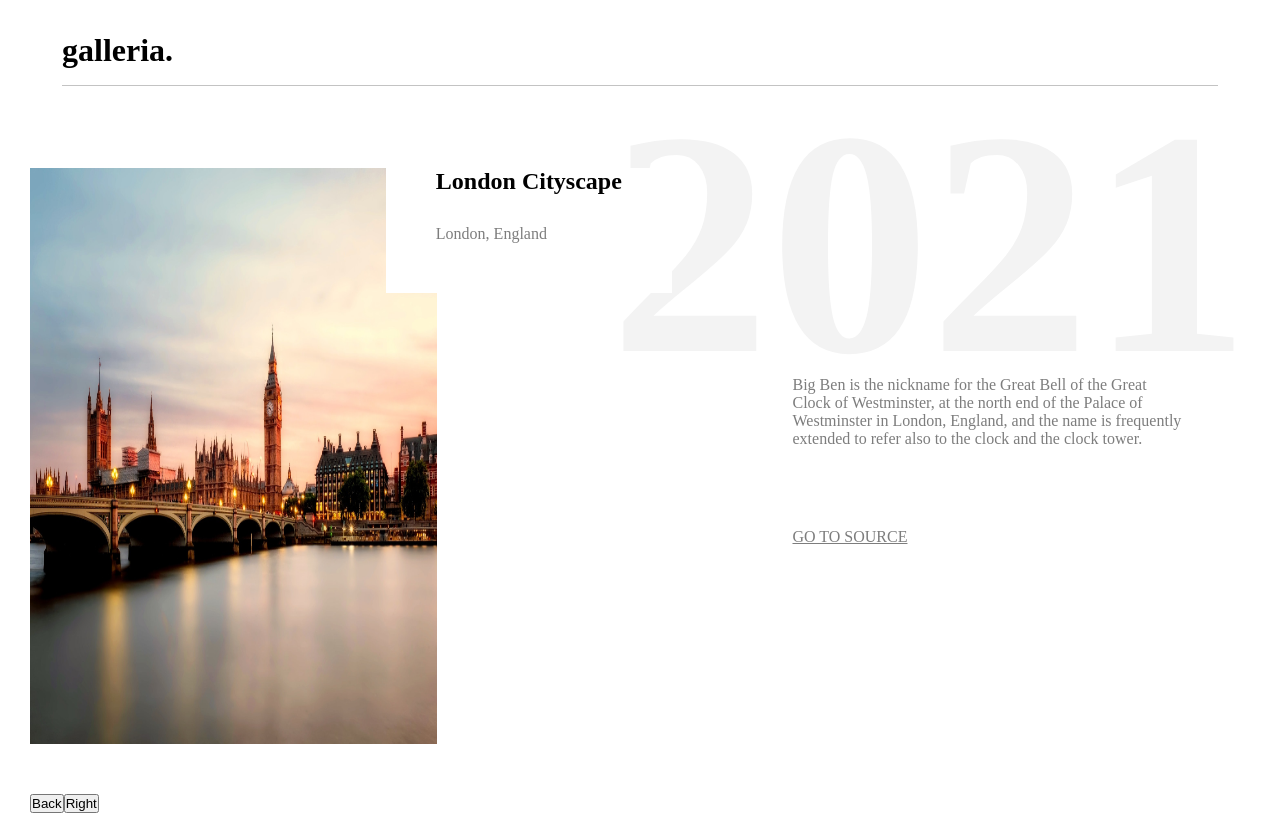
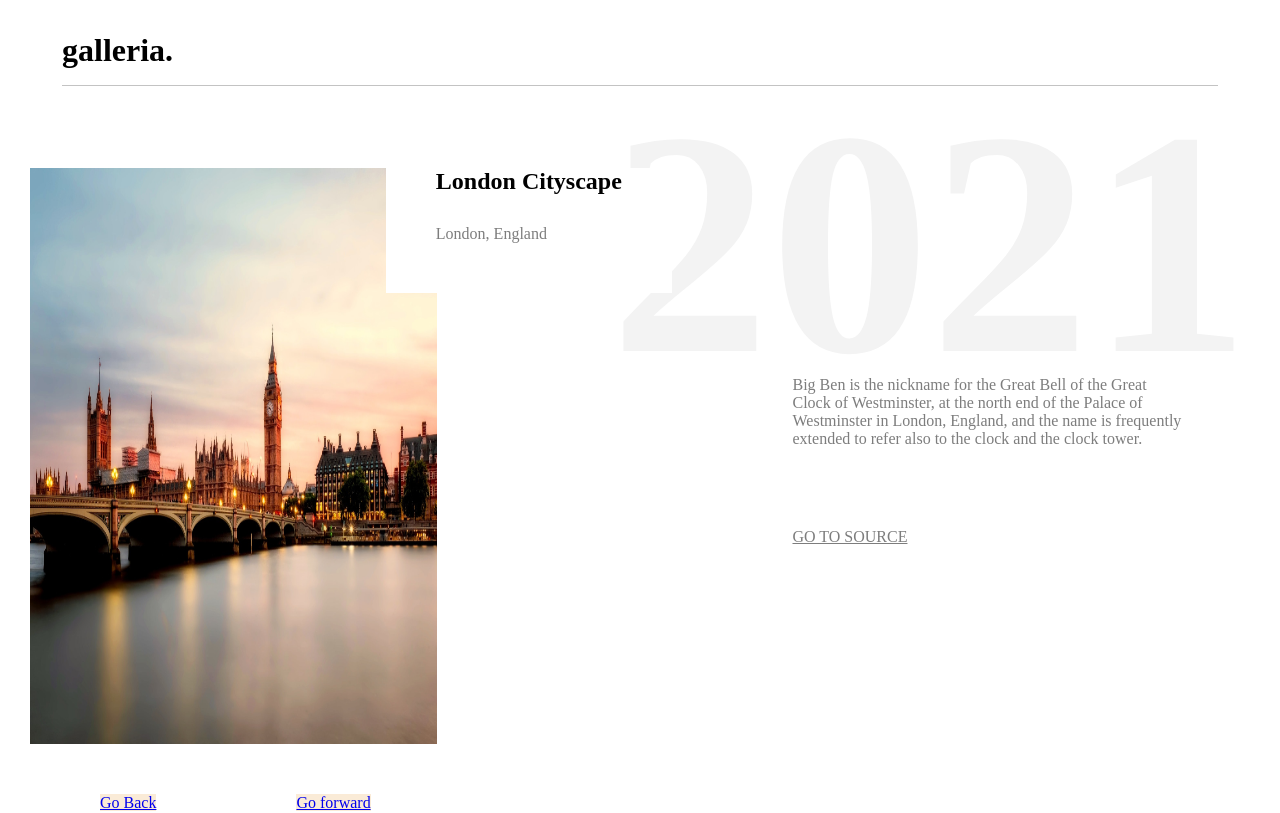
Before and after one commit to AndreiLhu/Gallery, a React (Vite) app: page /1 in a window 1280 px wide. Built offline with nearby package versions, Linux system fonts and the light colour scheme.

Commit message:
Added back and forward buttons in footer.

```diff
--- a/src/App.tsx
+++ b/src/App.tsx
@@ -1,19 +1,7 @@
-import React from 'react';
-import { Route, Routes } from 'react-router-dom';
-import Gallery from './components/Gallery';
-import Slide from './components/Slide';
-import PageHeader from './components/PageHeader';
+import Home from './components/Home';
 
 function App() {
-  return (
-    <React.Fragment>
-      <PageHeader />
-      <Routes>
-        <Route path="/" element={<Gallery />} />
-        <Route path="/:id" element={<Slide />} />
-      </Routes>
-    </React.Fragment>
-  );
+  return <Home />;
 }
 
 export default App;
--- a/src/components/Gallery.tsx
+++ b/src/components/Gallery.tsx
@@ -7,8 +7,8 @@ const Gallery: React.FC = () => {
   return (
     <>
       <div className="mainGalleryDiv">
-        {images.map((i) => {
-          return <Image image={i} />;
+        {images.map((i, id) => {
+          return <Image image={i} key={id} />;
         })}
       </div>
     </>
--- /dev/null
+++ b/src/components/Home.tsx
@@ -0,0 +1,17 @@
+import React from 'react';
+import PageHeader from './PageHeader';
+import { Route, Routes } from 'react-router';
+import Gallery from './Gallery';
+import Slide from './Slide';
+
+export default function Home() {
+  return (
+    <React.Fragment>
+      <PageHeader />
+      <Routes>
+        <Route path="/" element={<Gallery />} />
+        <Route path="/:id" element={<Slide />} />
+      </Routes>
+    </React.Fragment>
+  );
+}
--- a/src/components/Slide.tsx
+++ b/src/components/Slide.tsx
@@ -1,5 +1,5 @@
 import React from 'react';
-import { useParams } from 'react-router-dom';
+import { Link, useParams } from 'react-router-dom';
 import { images } from '../data/items';
 import { IImage } from '../interfaces/Image';
 
@@ -9,6 +9,19 @@ const Slide: React.FC = () => {
   const [currentlySelectedId, setCurrentlySelectedId] = React.useState<number>(
     parseInt(id as string)
   );
+
+  const isReady = () => {
+    return images.length > 0;
+  };
+
+  let nextSlide = null;
+  let previousSlide = null;
+  const targetObj = currentlySelectedId;
+
+  if (isReady()) {
+    nextSlide = targetObj >= 10 ? 1 : targetObj + 1;
+    previousSlide = targetObj > 1 ? targetObj - 1 : null;
+  }
 
   React.useEffect(() => {
     const matchingImage = images.find(
@@ -24,6 +37,13 @@ const Slide: React.FC = () => {
     );
     setImage(matchingImage);
   }, [currentlySelectedId]);
+  const handleForwardClick = React.useCallback(() => {
+    setCurrentlySelectedId(currentlySelectedId + 1);
+    const matchingImage = images.find(
+      (image) => image.id === currentlySelectedId
+    );
+    setImage(matchingImage);
+  }, [currentlySelectedId]);
 
   if (image == null) {
     return null;
@@ -31,7 +51,9 @@ const Slide: React.FC = () => {
 
   console.log(currentlySelectedId);
 
-  return (
+  return !isReady() ? (
+    <div>Loading</div>
+  ) : (
     <React.Fragment>
       <div className="mainCardDiv">
         <img src={image.imgUrl} className="cardImage" />
@@ -52,9 +74,13 @@ const Slide: React.FC = () => {
           </a>
         </div>
       </div>
-      <div>
-        <button onClick={handleBackClick}>Back</button>
-        <button>Right</button>
+      <div className="slideControls">
+        <Link onClick={handleBackClick} to={`/${previousSlide}`}>
+          <span className="slideButton">Go Back</span>
+        </Link>
+        <Link to={`/${nextSlide}`} onClick={handleForwardClick}>
+          <span className="slideButton">Go forward</span>
+        </Link>
       </div>
     </React.Fragment>
   );
--- a/src/index.css
+++ b/src/index.css
@@ -148,6 +148,13 @@
   grid-row-start: 1;
   height: fit-content;
 }
+.slideControls {
+}
+
+.slideButton {
+  margin: 70px;
+  background-color: antiquewhite;
+}
 
 @media screen and (max-width: 1280px) {
   .sorurceDescriptionContainer {
```
